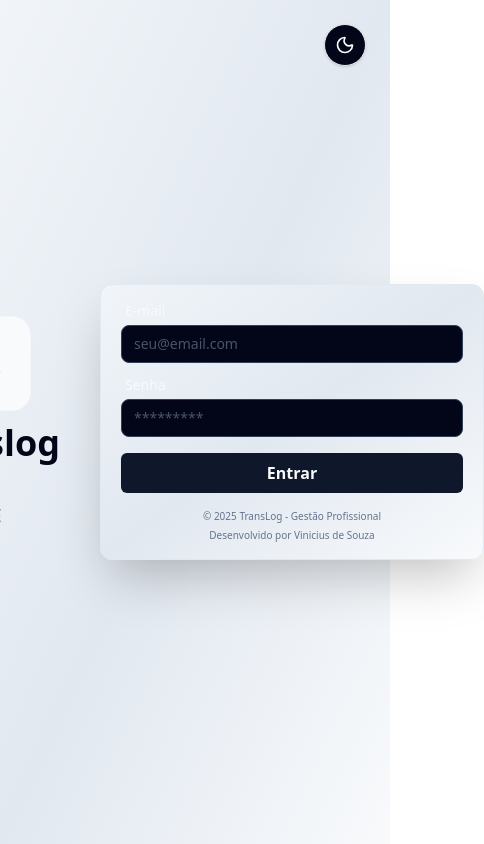
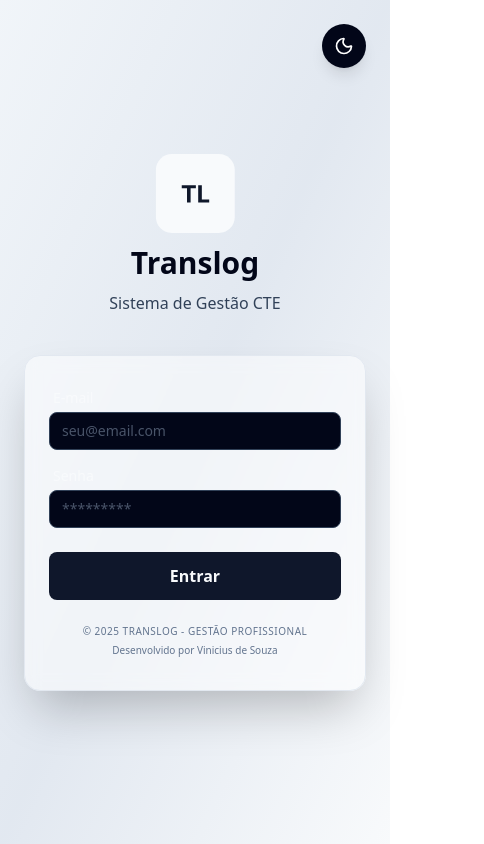
Before and after one commit to miguelitox2/TransLog-Frontend, a React (Vite) app: page /signin in a window 390 px wide. Shown: the whole page, 484 px wide, since content can reach past the window. Built offline with nearby package versions, Linux system fonts and the light colour scheme; no server answers.

Commit message:
feat: add responsive login screen

```diff
--- a/src/routes/SignIn.tsx
+++ b/src/routes/SignIn.tsx
@@ -63,20 +63,25 @@ export function SignIn() {
   };
 
   return (
-    <main className="w-full flex gap-10 items-center justify-center h-screen text-slate-950 dark:text-slate-50 bg-gradient-to-br from-slate-100 via-slate-200 to-slate-50 dark:bg-gradient-to-br dark:from-slate-800 dark:via-slate-900 dark:to-slate-950">
-      <div className="flex flex-col items-center gap-1">
-        <img src={logo} alt="logo" className="size-24" />
-        <h1 className="text-4xl text-slate-950 dark:text-slate-200 font-bold mt-2 mb-1.5">
+    // Alterado para flex-col no mobile e flex-row no desktop (sm:flex-row)
+    <main className="w-full flex flex-col sm:flex-row gap-10 items-center justify-center min-h-screen p-6 text-slate-950 dark:text-slate-50 bg-gradient-to-br from-slate-100 via-slate-200 to-slate-50 dark:bg-gradient-to-br dark:from-slate-800 dark:via-slate-900 dark:to-slate-950">
+      <div className="flex flex-col items-center gap-1 text-center">
+        <img src={logo} alt="logo" className="size-20 sm:size-24" />
+        <h1 className="text-3xl sm:text-4xl text-slate-950 dark:text-slate-200 font-bold mt-2 mb-1.5">
           Translog
         </h1>
-        <span className="text-slate-700 dark:text-slate-400 font-light text-lg">
+        <span className="text-slate-700 dark:text-slate-400 font-light text-base sm:text-lg">
           Sistema de Gestão CTE
         </span>
       </div>
 
-      <form onSubmit={handleSubmit(handleLogin)}>
-        <div className="w-96 py-4 border border-slate-200 dark:border-slate-800 bg-gradient-to-br from-slate-100 via-slate-200 to-slate-50 dark:bg-gradient-to-br dark:from-slate-800 dark:via-slate-900 dark:to-slate-950 flex flex-col items-center justify-center rounded-xl px-5 shadow-2xl">
-          <div className="w-full flex flex-col gap-3">
+      <form
+        onSubmit={handleSubmit(handleLogin)}
+        className="w-full max-w-[400px]"
+      >
+        {/* Removido w-96 fixo e adicionado w-full com max-w para responsividade */}
+        <div className="w-full py-8 border border-slate-200 dark:border-slate-800 bg-white/50 dark:bg-slate-900/50 backdrop-blur-sm flex flex-col items-center justify-center rounded-2xl px-6 shadow-2xl">
+          <div className="w-full flex flex-col gap-4">
             <div className="flex flex-col gap-1">
               <Inputs
                 label="E-mail"
@@ -84,6 +89,11 @@ export function SignIn() {
                 id="email"
                 {...register("email")}
               />
+              {errors.email && (
+                <span className="text-xs text-red-400 pl-1">
+                  {errors.email.message}
+                </span>
+              )}
             </div>
 
             <div className="flex flex-col gap-1">
@@ -95,7 +105,7 @@ export function SignIn() {
                 {...register("password")}
               />
               {errors.password && (
-                <span className="text-xs text-red-400">
+                <span className="text-xs text-red-400 pl-1">
                   {errors.password.message}
                 </span>
               )}
@@ -105,23 +115,13 @@ export function SignIn() {
           <button
             type="submit"
             disabled={isSubmitting}
-            className="dark:bg-slate-200 bg-slate-900 hover:bg-slate-700 dark:hover:bg-slate-300 w-full rounded-md py-2 my-4 cursor-pointer dark:text-slate-800 text-slate-50 font-bold transition-all disabled:opacity-50"
+            className="dark:bg-slate-200 bg-slate-900 hover:bg-slate-700 dark:hover:bg-slate-300 w-full rounded-lg py-3 mt-6 mb-4 cursor-pointer dark:text-slate-800 text-slate-50 font-bold transition-all disabled:opacity-50 active:scale-[0.98]"
           >
             {isSubmitting ? "Autenticando..." : "Entrar"}
           </button>
 
-          <footer className="flex flex-col items-center gap-1">
-            <button
-              onClick={toggleTheme}
-              className="fixed top-6 right-6 p-2.5 rounded-full bg-slate-950 dark:bg-slate-800 text-zinc-50 dark:text-zinc-100 border border-gray-200 dark:border-zinc-800 shadow-sm cursor-pointer transition-all active:scale-90 hover:bg-slate-500 dark:hover:bg-slate-600"
-            >
-              {isDark ? (
-                <Sun size={20} className="text-amber-400" />
-              ) : (
-                <Moon size={20} />
-              )}
-            </button>
-            <span className="text-[10px] text-slate-500">
+          <footer className="flex flex-col items-center gap-1 mt-2">
+            <span className="text-[10px] text-slate-500 uppercase tracking-wider">
               © 2025 TransLog - Gestão Profissional
             </span>
             <span className="text-[10px] text-slate-500">
@@ -130,6 +130,18 @@ export function SignIn() {
           </footer>
         </div>
       </form>
+
+      {/* Botão de tema ajustado para não sobrepor elementos no mobile */}
+      <button
+        onClick={toggleTheme}
+        className="fixed top-6 right-6 sm:top-6 sm:bottom-auto p-3 rounded-full bg-slate-950 dark:bg-white text-white dark:text-slate-950 shadow-lg cursor-pointer transition-all active:scale-90 hover:opacity-80 z-50"
+      >
+        {isDark ? (
+          <Sun size={20} className="text-amber-500" />
+        ) : (
+          <Moon size={20} />
+        )}
+      </button>
     </main>
   );
 }
```
